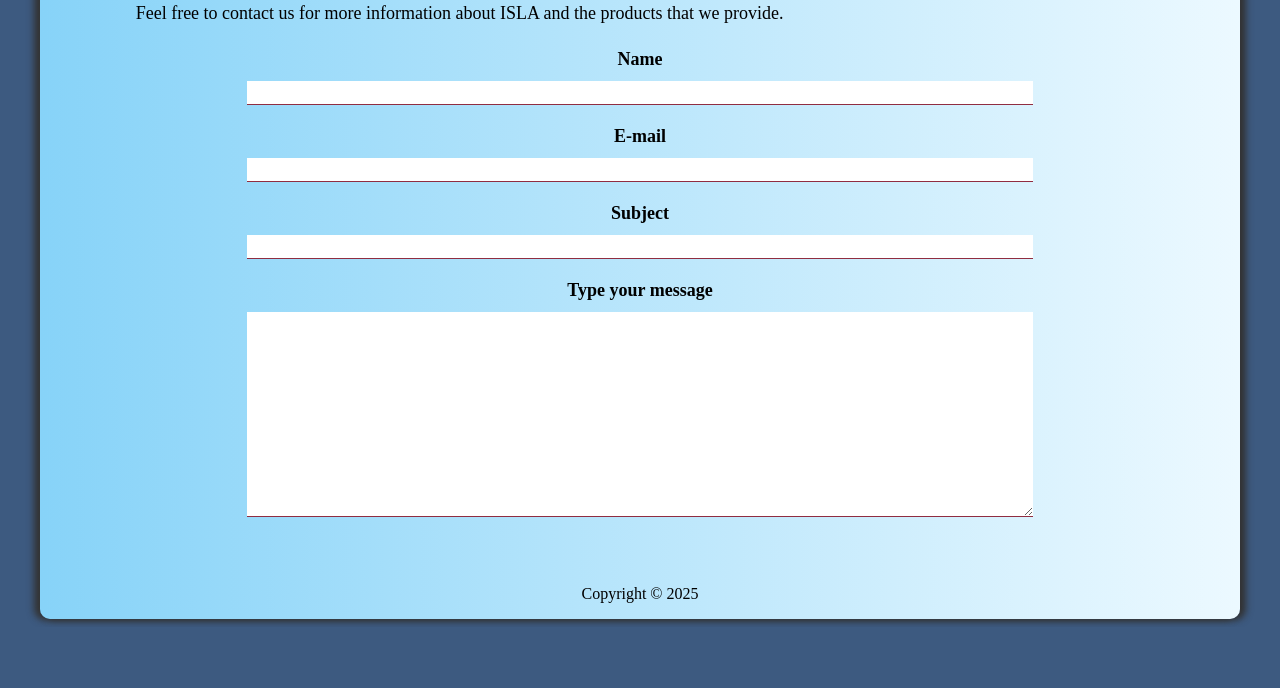
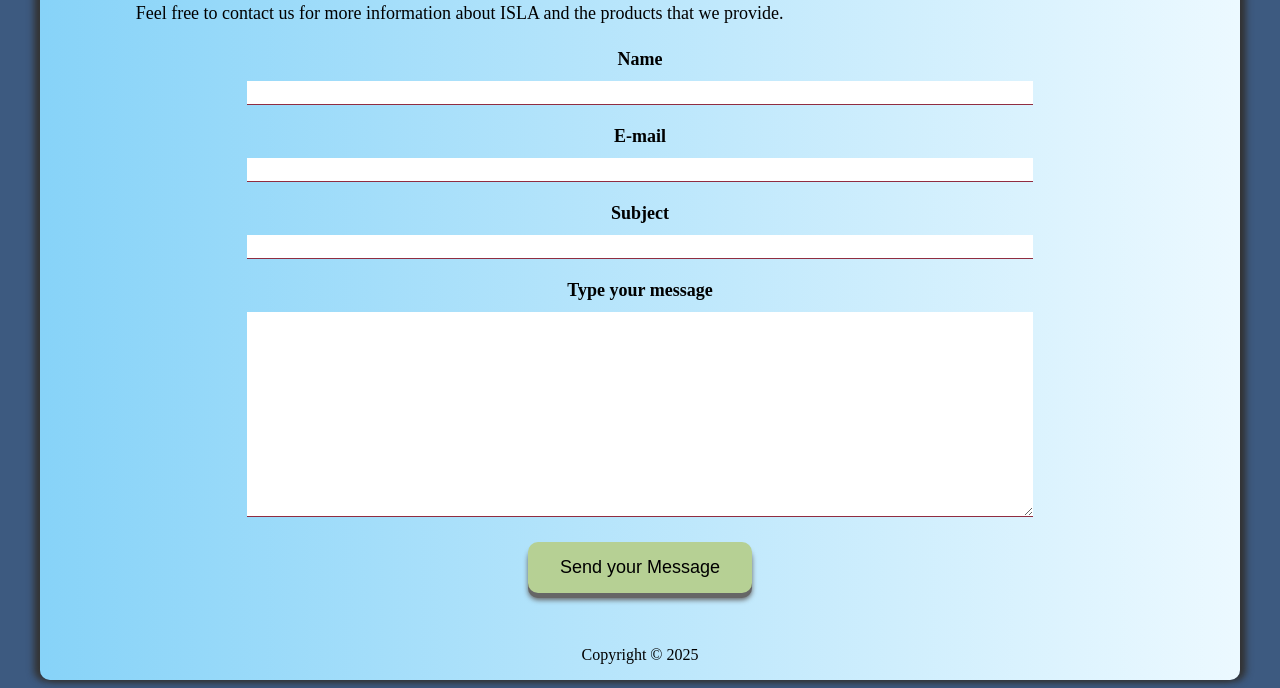
Before and after one commit to DMTumbler/DMTumbler.github.io, a plain HTML site: page views/contact-us.html in a window 1280 px wide. Shown: the part 419-1107 px from the top of the page. Before the commit the page ends 1046 px from the top, so only its background shows below. Drawn offline with Linux system fonts and the light colour scheme.

Commit message:
Add submit button to contact form
Added a "Send your Message" button to the contact form for user convenience. This allows users to submit their messages directly through the form.

```diff
--- a/views/contact-us.html
+++ b/views/contact-us.html
@@ -74,6 +74,7 @@
                 <br>
                 <textarea id="message" rows="10"></textarea>
                 <br>
+                <button class="button" type="submit">Send your Message</button>
             </fieldset>
         </form>
     </div>
```
